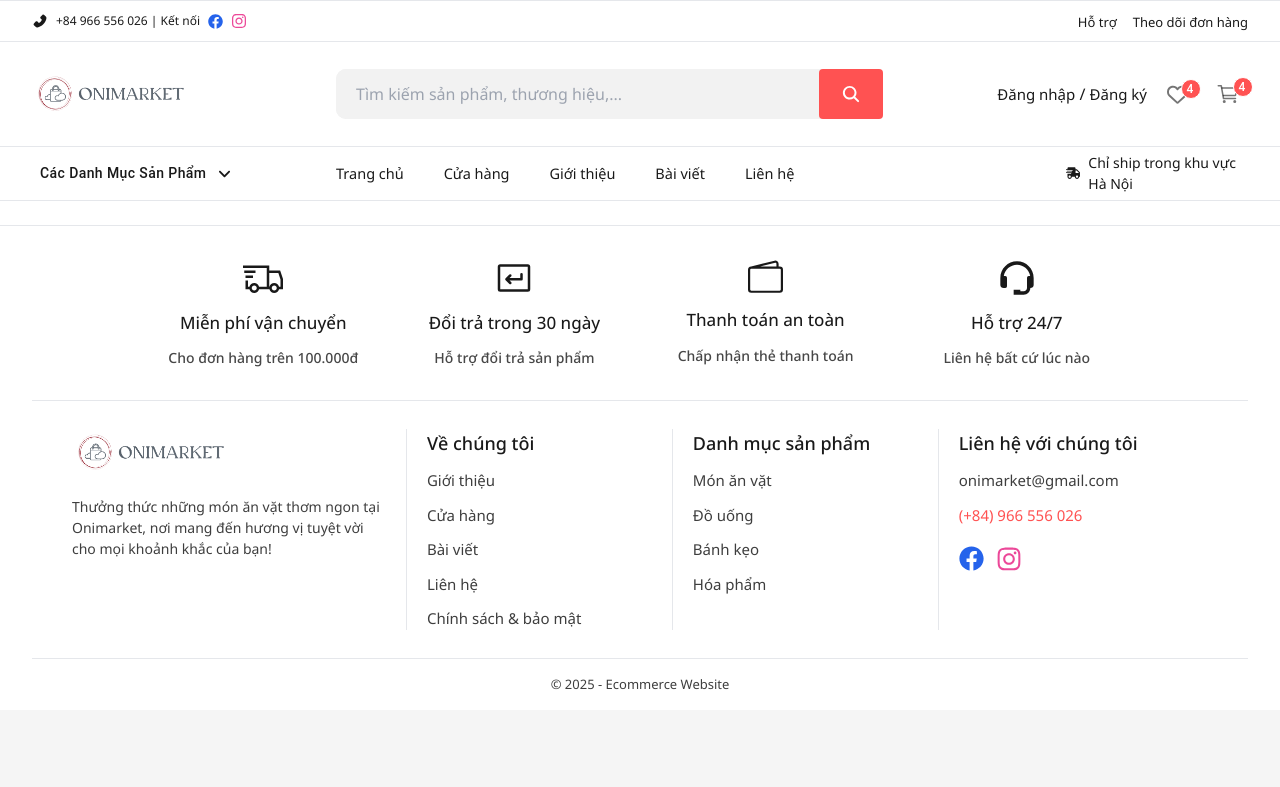
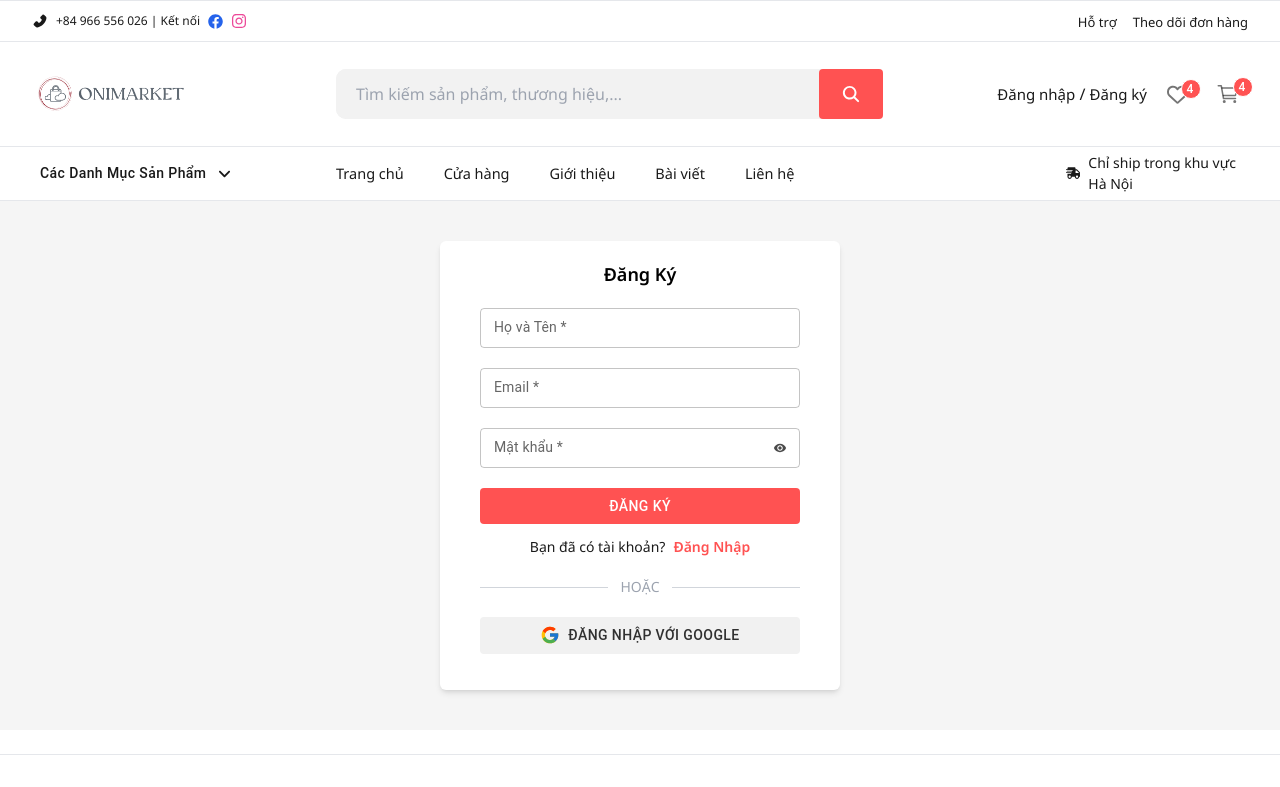
Before and after one commit to NguyenHuyen0311/Client_E-commerce_Website, a React (Vite) app: page /register in a window 1280 px wide. Shown: the top 787 px of the page. Built offline with nearby package versions, Linux system fonts and the light colour scheme.

Commit message:
Login & Register Page

```diff
--- a/src/App.jsx
+++ b/src/App.jsx
@@ -14,6 +14,8 @@ import DialogContent from '@mui/material/DialogContent';
 import ProductZoom from "./components/ProductZoom";
 import { IoMdClose } from "react-icons/io";
 import ProductDetailsContent from "./components/ProductDetailsContent";
+import Login from "./pages/Login";
+import Register from "./pages/Register";
 
 const myContext = createContext();
 
@@ -46,6 +48,16 @@ function App() {
               path="/product-details/:id"
               exact={true}
               element={<ProductDetails />}
+            />
+            <Route
+              path="/login"
+              exact={true}
+              element={<Login />}
+            />
+            <Route
+              path="/register"
+              exact={true}
+              element={<Register />}
             />
           </Routes>
           <Footer />
--- /dev/null
+++ b/src/pages/Login/index.jsx
@@ -0,0 +1,98 @@
+import React, { useState } from "react";
+import TextField from "@mui/material/TextField";
+import Button from "@mui/material/Button";
+import { IoMdEye, IoMdEyeOff } from "react-icons/io";
+import { Link } from "@mui/material";
+import { FcGoogle } from "react-icons/fc";
+
+function Login() {
+  const [isShowPassword, setIsShowPassword] = useState(false);
+
+  return (
+    <section className="section py-10">
+      <div className="container">
+        <div className="card shadow-md w-[400px] m-auto rounded-md bg-white p-5 px-10">
+          <h3 className="text-center text-[18px] text-black font-[600]">
+            Đăng Nhập
+          </h3>
+
+          <form className="w-full mt-5">
+            <div className="form-group w-full mb-5">
+              <TextField
+                className="w-full"
+                id="email"
+                type="email"
+                label="Email *"
+                variant="outlined"
+                size="small"
+                InputLabelProps={{
+                  style: { fontSize: "14px" },
+                }}
+              />
+            </div>
+
+            <div className="relative form-group w-full mb-3">
+              <TextField
+                className="w-full"
+                id="password"
+                type={isShowPassword ? "password" : "text"}
+                label="Mật khẩu *"
+                variant="outlined"
+                size="small"
+                InputLabelProps={{
+                  style: { fontSize: "14px" },
+                }}
+              />
+
+              <Button
+                onClick={() => setIsShowPassword(!isShowPassword)}
+                className="!absolute top-[5px] right-[5px] !w-[30px] !h-[30px] !rounded-full !min-w-[30px] !text-black opacity-70"
+              >
+                {isShowPassword ? (
+                  <>
+                    <IoMdEyeOff className="text-[20px]" />
+                  </>
+                ) : (
+                  <>
+                    <IoMdEye className="text-[20px]" />
+                  </>
+                )}
+              </Button>
+            </div>
+
+            <a className="link cursor-pointer text-[13px] font-[500]">
+              Quên mật khẩu
+            </a>
+
+            <div className="flex items-center mt-4 mb-3">
+              <Button className="btn-org w-full">Đăng nhập</Button>
+            </div>
+
+            <div className="flex items-center my-5">
+              <div className="flex-1 h-[1px] bg-gray-300"></div>
+              <span className="px-3 text-gray-400 text-sm">HOẶC</span>
+              <div className="flex-1 h-[1px] bg-gray-300"></div>
+            </div>
+
+            <Button className="gap-2 !mb-4 w-full !text-black/80 !font-[500] !bg-[#f1f1f1] flex items-center justify-center">
+              <FcGoogle className="text-[20px]" />
+              Đăng nhập với Google
+            </Button>
+
+            <p className="text-[14px] w-full font-[400] flex items-center justify-center gap-2">
+              Bạn chưa có tài khoản?
+              <Link
+                className="link cursor-pointer !text-[14px] !font-[600] !text-[#ff5252] !no-underline"
+                to="/register"
+              >
+                Đăng Ký
+              </Link>
+            </p>
+          </form>
+        </div>
+      </div>
+    </section>
+  );
+}
+
+export default Login;
--- /dev/null
+++ b/src/pages/Register/index.jsx
@@ -0,0 +1,108 @@
+import React, { useState } from "react";
+import TextField from "@mui/material/TextField";
+import Button from "@mui/material/Button";
+import { IoMdEye, IoMdEyeOff } from "react-icons/io";
+import { Link } from "@mui/material";
+import { FcGoogle } from "react-icons/fc";
+
+function Register() {
+  const [isShowPassword, setIsShowPassword] = useState(false);
+
+  return (
+    <section className="section py-10">
+      <div className="container">
+        <div className="card shadow-md w-[400px] m-auto rounded-md bg-white p-5 px-10">
+          <h3 className="text-center text-[18px] text-black font-[600]">
+            Đăng Ký
+          </h3>
+
+          <form className="w-full mt-5">
+          <div className="form-group w-full mb-5">
+              <TextField
+                className="w-full"
+                id="name"
+                type="text"
+                label="Họ và Tên *"
+                variant="outlined"
+                size="small"
+                InputLabelProps={{
+                  style: { fontSize: "14px" },
+                }}
+              />
+            </div>
+
+            <div className="form-group w-full mb-5">
+              <TextField
+                className="w-full"
+                id="email"
+                type="email"
+                label="Email *"
+                variant="outlined"
+                size="small"
+                InputLabelProps={{
+                  style: { fontSize: "14px" },
+                }}
+              />
+            </div>
+
+            <div className="relative form-group w-full mb-5">
+              <TextField
+                className="w-full"
+                id="password"
+                type={isShowPassword ? "password" : "text"}
+                label="Mật khẩu *"
+                variant="outlined"
+                size="small"
+                InputLabelProps={{
+                  style: { fontSize: "14px" },
+                }}
+              />
+
+              <Button
+                onClick={() => setIsShowPassword(!isShowPassword)}
+                className="!absolute top-[5px] right-[5px] !w-[30px] !h-[30px] !rounded-full !min-w-[30px] !text-black opacity-70"
+              >
+                {isShowPassword ? (
+                  <>
+                    <IoMdEyeOff className="text-[20px]" />
+                  </>
+                ) : (
+                  <>
+                    <IoMdEye className="text-[20px]" />
+                  </>
+                )}
+              </Button>
+            </div>
+
+            <div className="flex items-center mt-4 mb-3">
+              <Button className="btn-org w-full">Đăng ký</Button>
+            </div>
+
+            <p className="text-[14px] w-full font-[400] flex items-center justify-center gap-2">
+              Bạn đã có tài khoản?
+              <Link
+                className="link cursor-pointer !text-[14px] !font-[600] !text-[#ff5252] !no-underline"
+                to="/login"
+              >
+                Đăng Nhập
+              </Link>
+            </p>
+
+            <div className="flex items-center my-5">
+              <div className="flex-1 h-[1px] bg-gray-300"></div>
+              <span className="px-3 text-gray-400 text-sm">HOẶC</span>
+              <div className="flex-1 h-[1px] bg-gray-300"></div>
+            </div>
+
+            <Button className="gap-2 !mb-4 w-full !text-black/80 !font-[500] !bg-[#f1f1f1] flex items-center justify-center">
+              <FcGoogle className="text-[20px]" />
+              Đăng nhập với Google
+            </Button>
+          </form>
+        </div>
+      </div>
+    </section>
+  );
+}
+
+export default Register;
```
